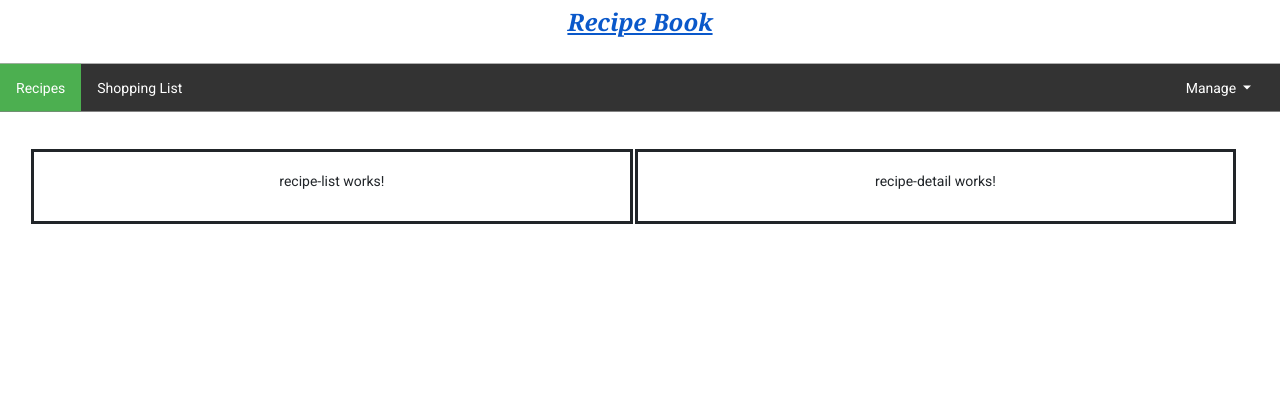
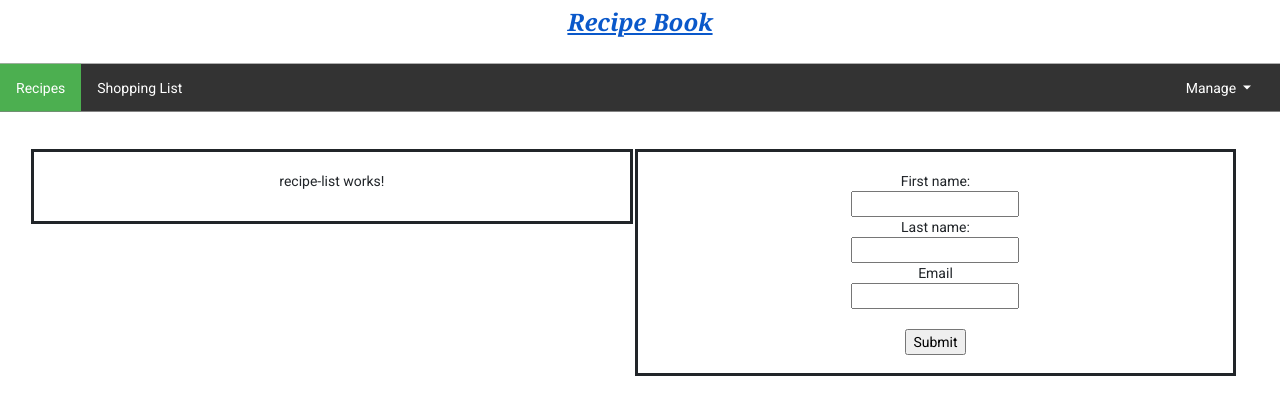
Before and after one commit to SajibTalukder2k16/Angular-learning, an Angular app: page /recipes in a window 1280 px wide. Shown: the top 414 px of the page. Built offline with nearby package versions, Linux system fonts and the light colour scheme.

Commit message:
form added

```diff
--- a/src/app/recipes/recipe-detail/recipe-detail.component.html
+++ b/src/app/recipes/recipe-detail/recipe-detail.component.html
@@ -1 +1,10 @@
-<p>recipe-detail works!</p>
+<form (ngSubmit)="onSubmit(f)" #f>
+    <label>First name:</label><br>
+    <input type="text" name="fname" ngModel><br>
+    <label>Last name:</label><br>
+    <input type="text" name="lname" ngModel><br>
+    <label>Email</label><br>
+    <input type="email" name="email" required email ngModel>
+    <br><br>
+    <input type="submit" value="Submit">
+</form>
--- a/src/app/recipes/recipe-detail/recipe-detail.component.ts
+++ b/src/app/recipes/recipe-detail/recipe-detail.component.ts
@@ -11,5 +11,9 @@ export class RecipeDetailComponent implements OnInit {
 
   ngOnInit(): void {
   }
-
+  onSubmit(form:HTMLElement)
+  {
+    console.log(form);
+    console.log("Submitted");
+  }
 }
```
